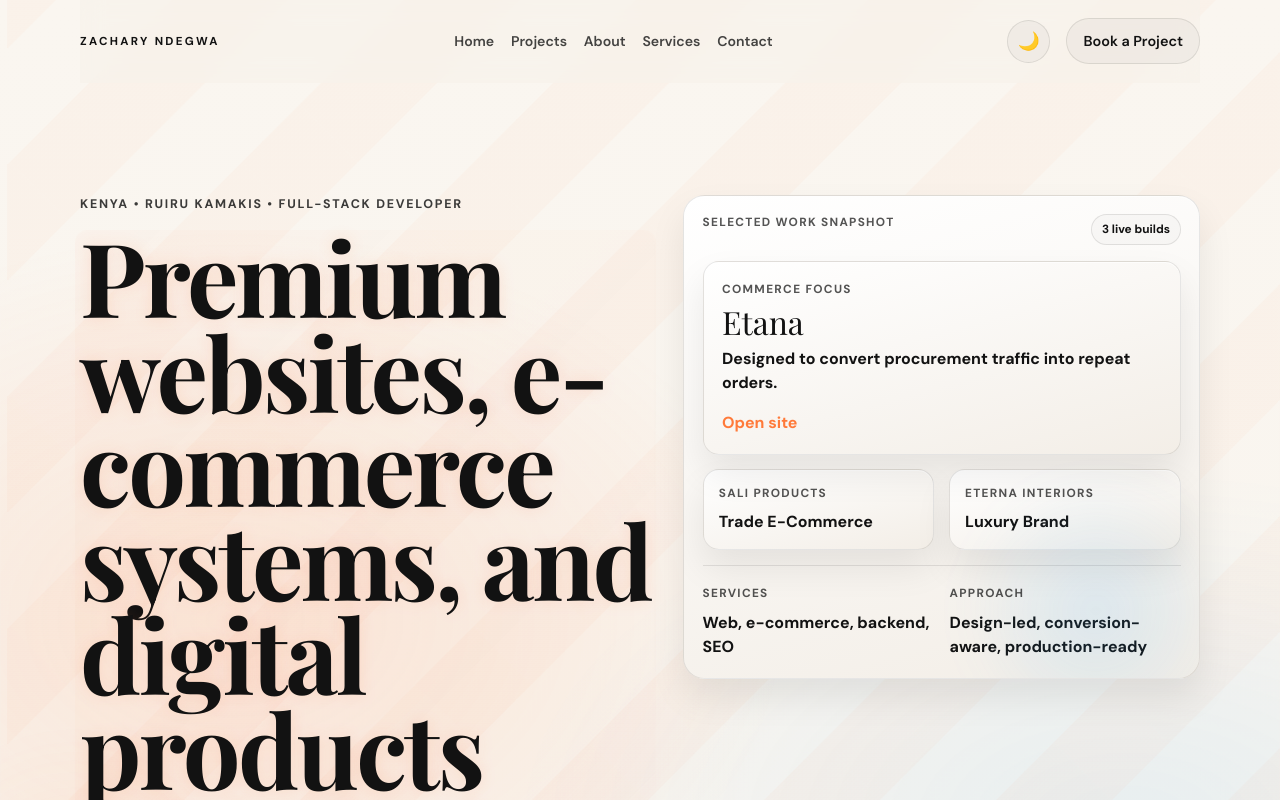
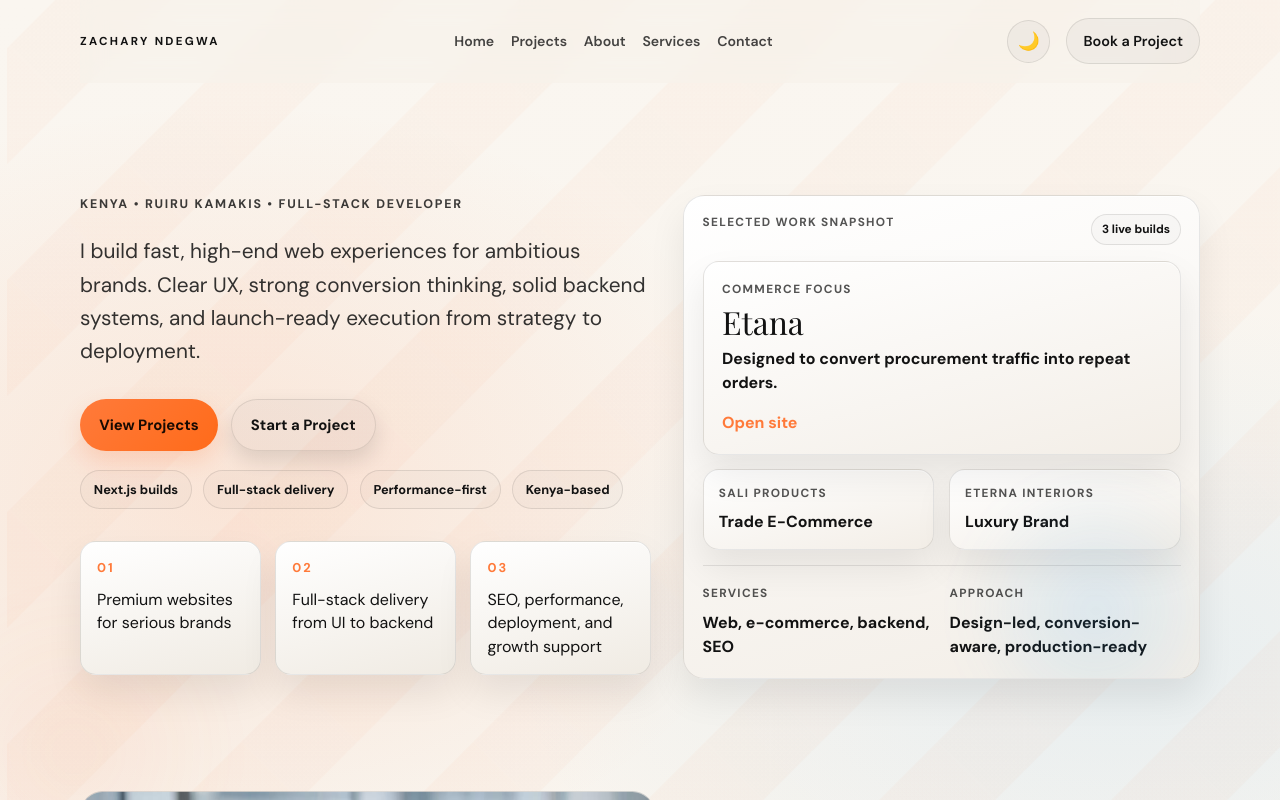
Before and after one commit to kellyworkos00-droid/potfolio, a Next.js app: page / in a window 1280 px wide. Shown: the top 800 px of the page. Built offline with nearby package versions, Linux system fonts and the light colour scheme; no server answers.

Commit message:
Remove homepage hero headline

```diff
--- a/src/app/page.tsx
+++ b/src/app/page.tsx
@@ -46,9 +46,6 @@ export default function Home() {
           <div className="hero-shell">
             <div className="hero-copy">
               <p className="kicker">Kenya • Ruiru Kamakis • Full-Stack Developer</p>
-              <h1>
-                Premium websites, e-commerce systems, and digital products with design taste and real engineering underneath.
-              </h1>
               <p className="lead">
                 I build fast, high-end web experiences for ambitious brands. Clear UX, strong conversion thinking, solid backend systems, and launch-ready execution from strategy to deployment.
               </p>
```
